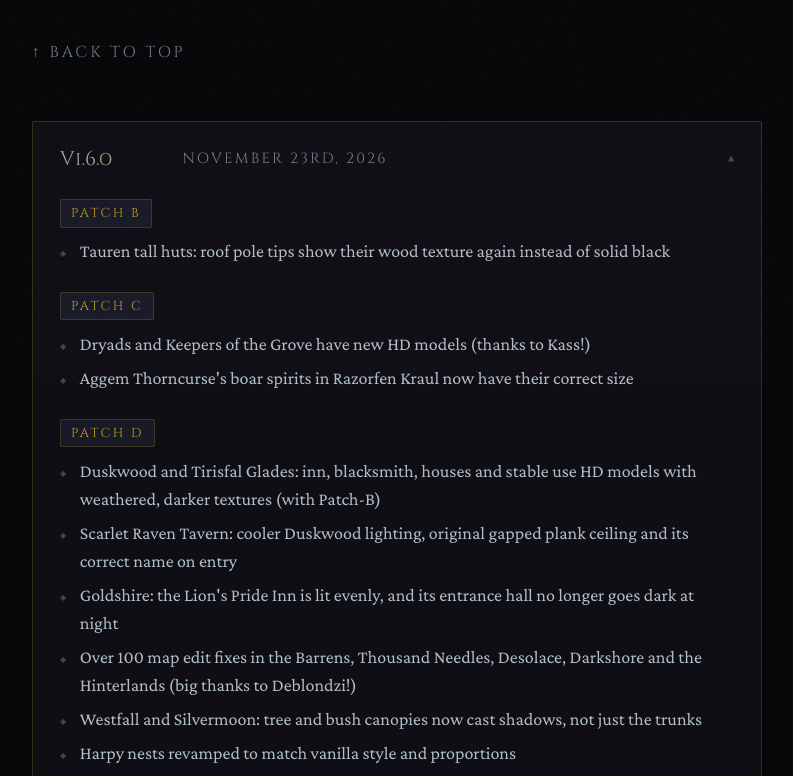
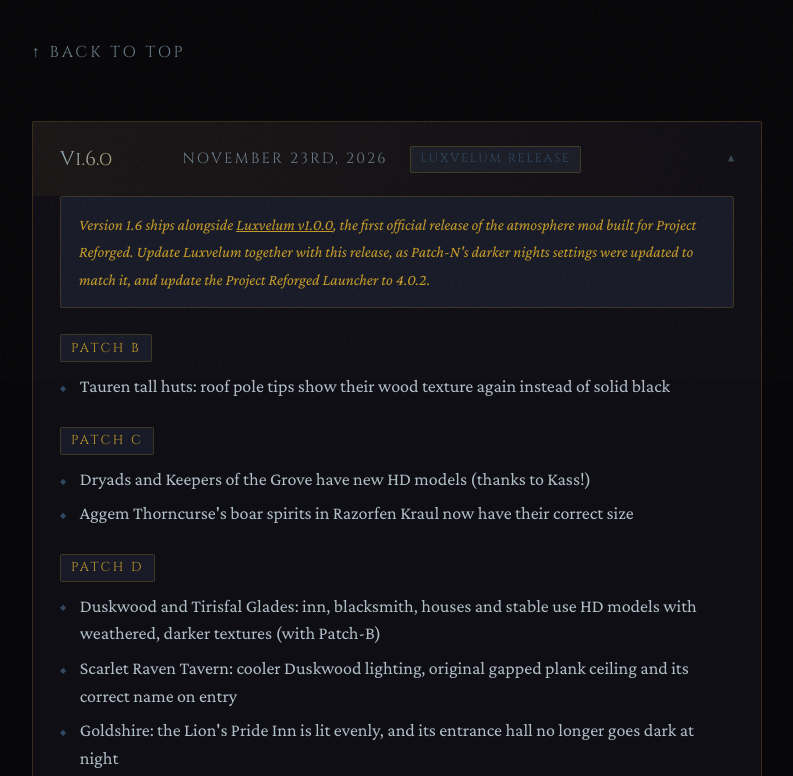
Before and after one commit to projectreforged/projectreforged.github.io, a plain HTML site: page wotlk/changelog.html in a window 1280 px wide. Shown: the part 420-1196 px from the top of the page, without its empty margins (243-1036 px from the left). Drawn offline with nearby package versions, Linux system fonts and the light colour scheme.

Commit message:
Add files via upload

```diff
--- a/wotlk/changelog.html
+++ b/wotlk/changelog.html
@@ -115,14 +115,16 @@
     <a class="back-top" onclick="window.scrollTo({top:0,behavior:'smooth'})">↑ Back to top</a>
 
     <!-- v1.6.0 -->
-    <div class="version-block open" id="v1.6.0">
+    <div class="version-block open milestone" id="v1.6.0">
       <div class="version-header" onclick="toggleVersion(this)">
         <div class="version-num">v1.6.0</div>
         <div class="version-date">November 23rd, 2026</div>
-        <div class="version-chevron">▾</div>
-      </div>
-      <div class="version-body">
-        <div class="version-body-inner">
+        <span class="milestone-label">Luxvelum Release</span>
+        <div class="version-chevron">▾</div>
+      </div>
+      <div class="version-body">
+        <div class="version-body-inner">
+          <div class="milestone-note">Version 1.6 ships alongside <a style="text-decoration:underline;" target="_blank" rel="noopener" href="https://github.com/Stormhand-dev/Luxvelum/releases/tag/v1.0.0">Luxvelum v1.0.0</a>, the first official release of the atmosphere mod built for Project Reforged. Update Luxvelum together with this release, as Patch-N's darker nights settings were updated to match it, and update the Project Reforged Launcher to 4.0.2.</div>
           <div class="patch-group">
             <div class="patch-group-tag">Patch B</div>
             <ul>
```
